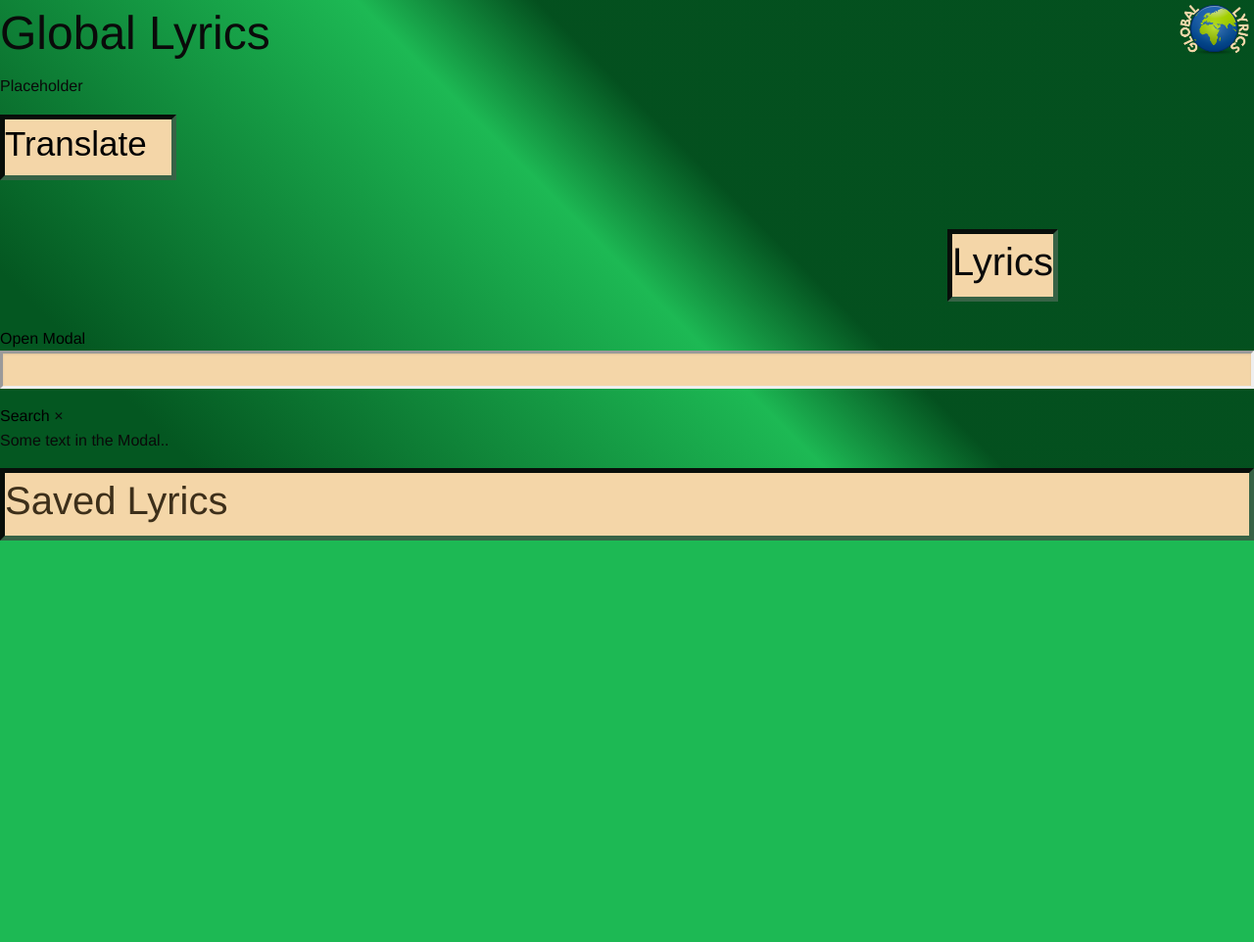
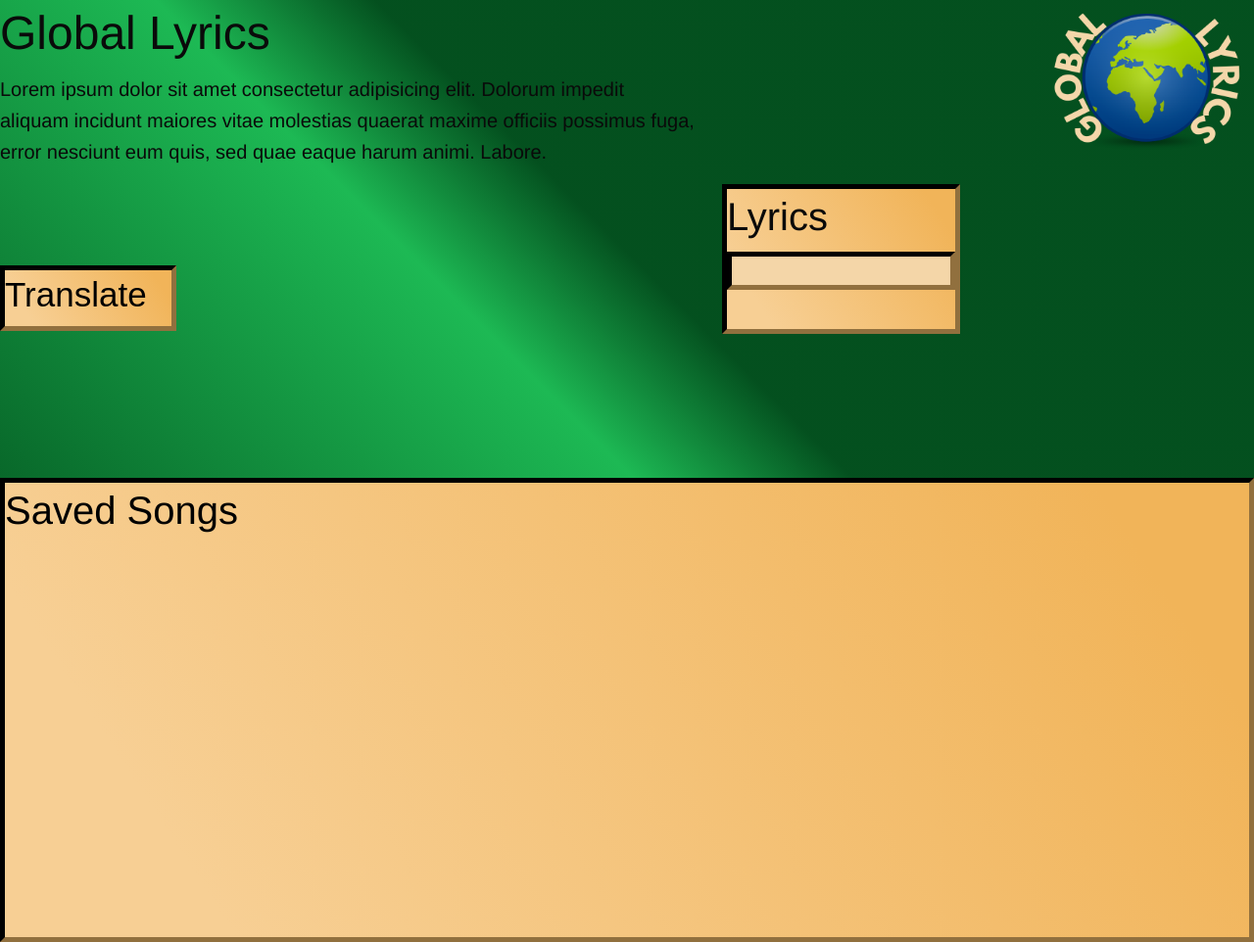
Before and after one commit to ehammon/global-lyrics, a plain HTML site: page index.html in a window 1280 px wide. Shown: the whole page at 98% size. Before the commit the page ends 800 px from the top, so only its background shows below. Drawn offline with nearby package versions, Linux system fonts and the light colour scheme.

Commit message:
added css

```diff
--- a/assets/style.css
+++ b/assets/style.css
@@ -1,6 +1,8 @@
 :root {
     --green: #1DB954;
     --cream: #F4D6A8;
+    --border: #3D2f1a;
+    --text: black;
 
     background-color: var(--green);
 }
@@ -11,26 +13,26 @@ body {
 }
 
 header {
-
-    background-color: var(--cream);
-    color: black;
-    /* margin-top: 100px; */
-    /* margin-left: 100px; */
+    color: var(--text);
     margin-right: 700px;
     margin-bottom:100px;
     border: inset;
     border-width: 5px;
     border-style: round;
-    border-color: #376346;
+    border-color: var(--border);
+}
 
-    /* position: relative; */
+p {
+    margin-right: 50px;
+    margin-bottom: 100px;
+    font-size: 20px;
 }
 
 img {
     /* position: relative; */
     flex-wrap: wrap;
-    max-width: 50%;
-    max-height:50%;
+    max-width: 70%;
+    max-height:70%;
     /* margin-top: 20px; */
     float: right;
     clear: bottom;
@@ -44,14 +46,14 @@ img {
 }
 
 .translate {
-    background-color: var(--cream);
+    background-image: linear-gradient(57deg, #f7cf94 15%, #f1b459 90%);
     margin-right: 1100px;
     margin-bottom: 150px;
-    color: black;
+    color: var(--text);
     border: solid;
     border: inset;
     border-width: 5px;
-    border-color: #376346;
+    border-color: var(--border);
 }
 
 .translate h2 {
@@ -60,29 +62,40 @@ img {
 }
 
 .lyrics {
-    background-color: var(--cream);
+    background-image: linear-gradient(57deg, #f7cf94 15%, #f1b459 90%);
     float: right;
-    margin-right: 200px;
-    margin-top: -100px;
+    margin-right: 300px;
+    margin-top: -300px;
     border: solid;
     border: inset;
     border-width: 5px;
-    border-color: #376346;
+    border-color: var(--border);
+    padding-top: -10px;
+    padding-bottom: -35px;
 }
 
 #songName {
     border: solid;
     border: inset;
+    border-width: 5px;
     background-color: var(--cream);
-
+    border-color: var(--border);
 }
 
+#myModal {
+    width: 100%;
+    padding: 0 1000px 0 0;
+}
+
+
 footer {
+    background-image: linear-gradient(57deg, #f7cf94 15%, #f1b459 90%);
     background-color: var(--cream);
     margin: 0 0 150 0;
-    color: #3d2f1a;
+    color: black;
     border: solid;
     border: inset;
     border-width: 5px;
-    border-color: #376346;
+    border-color: var(--border);
+    padding-bottom: 400px;
 }
--- a/index.html
+++ b/index.html
@@ -15,7 +15,12 @@
     <div class="title grid-x">
         <div class="cell medium-9">
             <h1>Global Lyrics</h1>
-            <p>Placeholder</p>
+            <p>Lorem ipsum dolor sit amet
+                consectetur adipisicing elit.
+                Dolorum impedit<br> aliquam incidunt
+                maiores vitae molestias quaerat maxime
+                officiis possimus fuga,<br> error nesciunt
+                eum quis, sed quae eaque harum animi. Labore.</p>
         </div>
         <div class="logo cell medium-3">
             <img src="./assets/images/global lyrics (3).png">
@@ -33,12 +38,15 @@
     <section class="lyrics">
         <div>
             <h2>Lyrics</h2>
+            <input id="songName" type="text" />
+            <button id="searchBtn"></button>
+
         </div>
     </section>
 
-        <section class="search">
+    <section class="search">
         <!-- Trigger/Open The Modal -->
-        <button id="myBtn">Open Modal</button>
+        <!-- <button id="myBtn">Open Modal</button> -->
 
         <!-- The Modal -->
         <div id="myModal" class="modal">
@@ -46,21 +54,21 @@
             <!-- Modal content -->
             <div class="modal-content">
 
-                <input id="songName" type="text"/>
-                <button id="searchBtn">Search</button>
+                <!-- <input id="songName" type="text"/>
+                <button id="searchBtn">Search</button> -->
 
-                <span class="close">&times;</span>
-                <p>Some text in the Modal..</p>
-                </div>
+                <!-- <span class="close">&times;</span> -->
+                <!-- <p>Some text in the Modal..</p>  -->
+            </div>
 
-            </div>
+        </div>
     </section>
 
 
     <footer>
         <section>
             <div>
-                <h2>Saved Lyrics</h2>
+                <h2>Saved Songs</h2>
             </div>
         </section>
 
```
